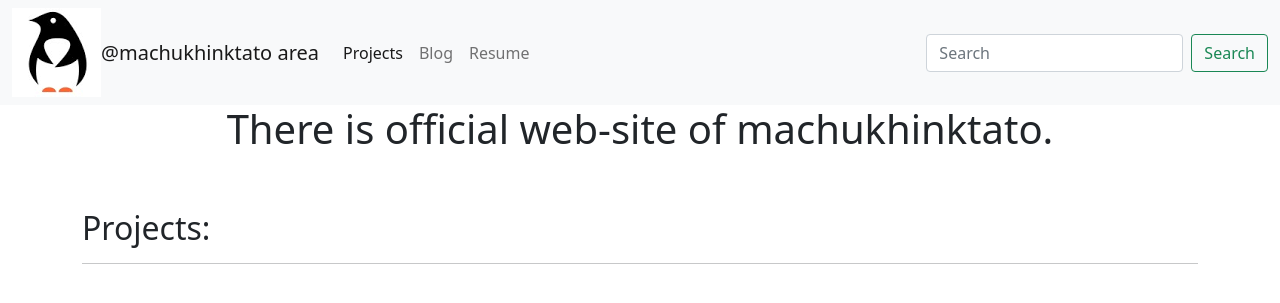
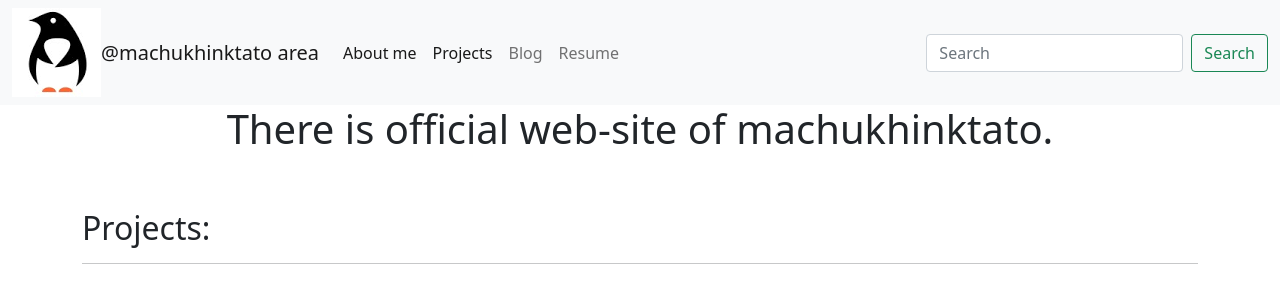
Before and after one commit to machukhinktato/personal-portfolio-ondj, a Django app: page / in a window 1280 px wide. Shown: the top 303 px of the page. Run offline with Django 3.2, Linux system fonts and the light colour scheme; data that the repository does not hold is empty.

Commit message:
in progress

```diff
--- a/templates/base.html
+++ b/templates/base.html
@@ -27,13 +27,16 @@
         <div class="collapse navbar-collapse" id="navbarSupportedContent">
             <ul class="navbar-nav me-auto mb-2 mb-lg-0">
                 <li class="nav-item">
+                    <a class="nav-link active" aria-current="page" href="#">About me</a>
+                </li>
+                <li class="nav-item">
                     <a class="nav-link active" aria-current="page" href="{% url 'index' %}">Projects</a>
                 </li>
                 <li class="nav-item">
                     <a class="nav-link" href="{% url 'all_blogs' %}">Blog</a>
                 </li>
                 <li class="nav-item">
-                    <a class="nav-link" href="#">Resume</a>
+                    <a class="nav-link" href="{% static 'resume.pdf' %}">Resume</a>
                 </li>
                 {#                <li class="nav-item dropdown">#}
                 {#                    <a class="nav-link dropdown-toggle" href="#" id="navbarDropdown" role="button"#}
```
